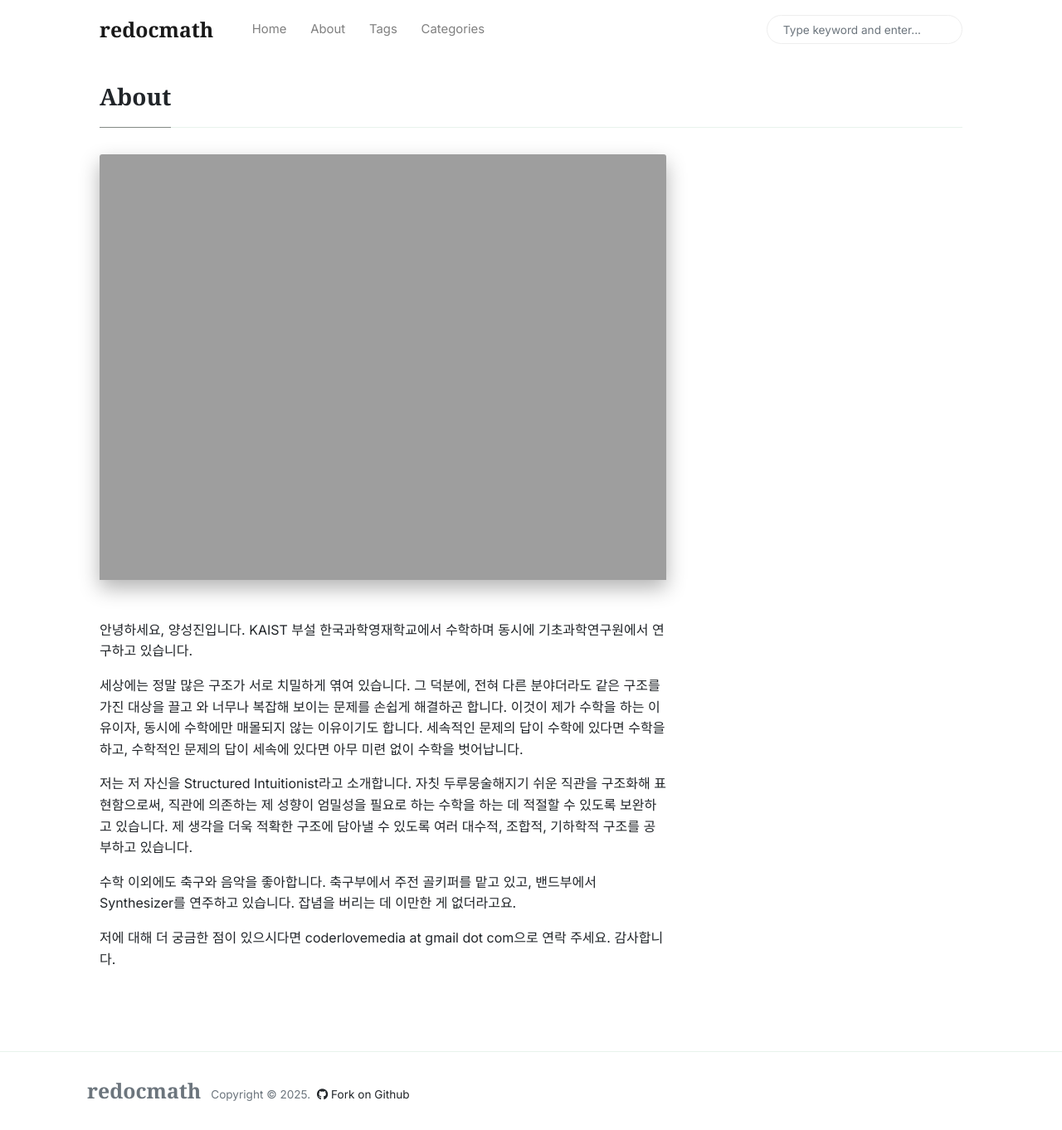
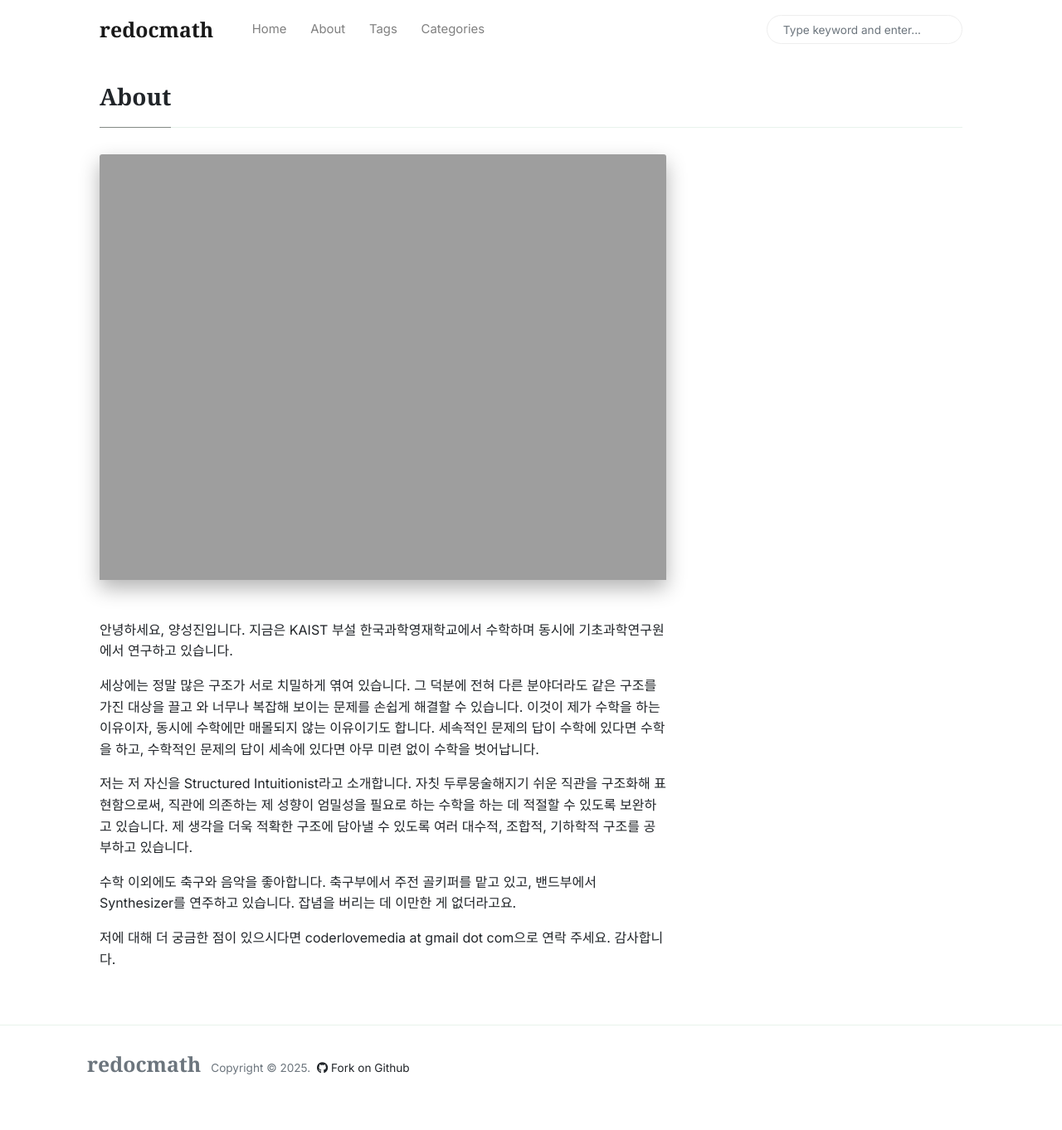
Before and after one commit to redocmath/redocmath.github.io, a Jekyll site: the page built from _pages/about.md, in a window 1280 px wide and 1362 px high. Shown: the whole window at 83% size. Built offline with Jekyll 4.4.1, drawn with Linux system fonts in a browser that asks for light colours; nearby versions of some CDN libraries; some web fonts are replaced; comment, search, counter and statistics services are not loaded.

Commit message:
fix: Fix some minor issues

```diff
--- a/_pages/about.md
+++ b/_pages/about.md
@@ -3,12 +3,11 @@ title: "About"
 layout: page-sidebar
 permalink: "/about.html"
 image: "assets/images/about/IMG_0072.jpg"
-comments: true
 ---
 
-안녕하세요, 양성진입니다. KAIST 부설 한국과학영재학교에서 수학하며 동시에 기초과학연구원에서 연구하고 있습니다.
+안녕하세요, 양성진입니다. 지금은 KAIST 부설 한국과학영재학교에서 수학하며 동시에 기초과학연구원에서 연구하고 있습니다.
 
-세상에는 정말 많은 구조가 서로 치밀하게 엮여 있습니다. 그 덕분에, 전혀 다른 분야더라도 같은 구조를 가진 대상을 끌고 와 너무나 복잡해 보이는 문제를 손쉽게 해결하곤 합니다. 이것이 제가 수학을 하는 이유이자, 동시에 수학에만 매몰되지 않는 이유이기도 합니다. 세속적인 문제의 답이 수학에 있다면 수학을 하고, 수학적인 문제의 답이 세속에 있다면 아무 미련 없이 수학을 벗어납니다.
+세상에는 정말 많은 구조가 서로 치밀하게 엮여 있습니다. 그 덕분에 전혀 다른 분야더라도 같은 구조를 가진 대상을 끌고 와 너무나 복잡해 보이는 문제를 손쉽게 해결할 수 있습니다. 이것이 제가 수학을 하는 이유이자, 동시에 수학에만 매몰되지 않는 이유이기도 합니다. 세속적인 문제의 답이 수학에 있다면 수학을 하고, 수학적인 문제의 답이 세속에 있다면 아무 미련 없이 수학을 벗어납니다.
 
 저는 저 자신을 Structured Intuitionist라고 소개합니다. 자칫 두루뭉술해지기 쉬운 직관을 구조화해 표현함으로써, 직관에 의존하는 제 성향이 엄밀성을 필요로 하는 수학을 하는 데 적절할 수 있도록 보완하고 있습니다. 제 생각을 더욱 적확한 구조에 담아낼 수 있도록 여러 대수적, 조합적, 기하학적 구조를 공부하고 있습니다.
 
```
Also changed, not shown: 9 other files.
